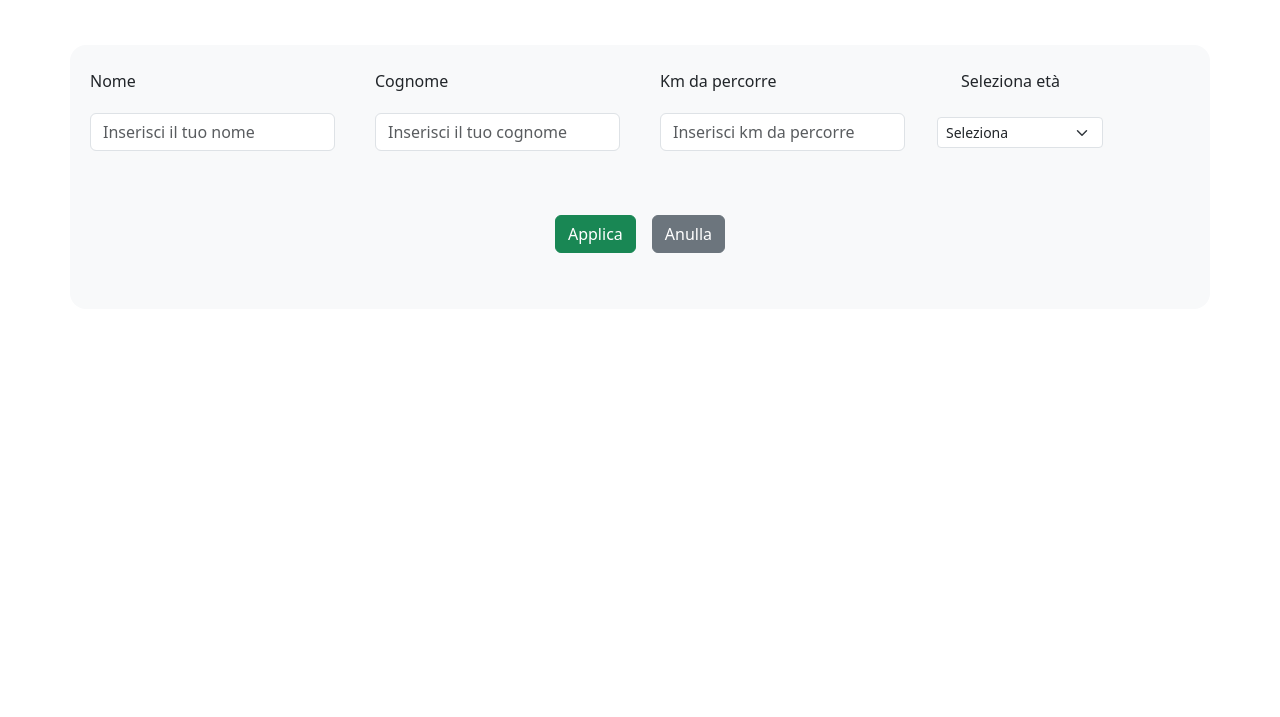
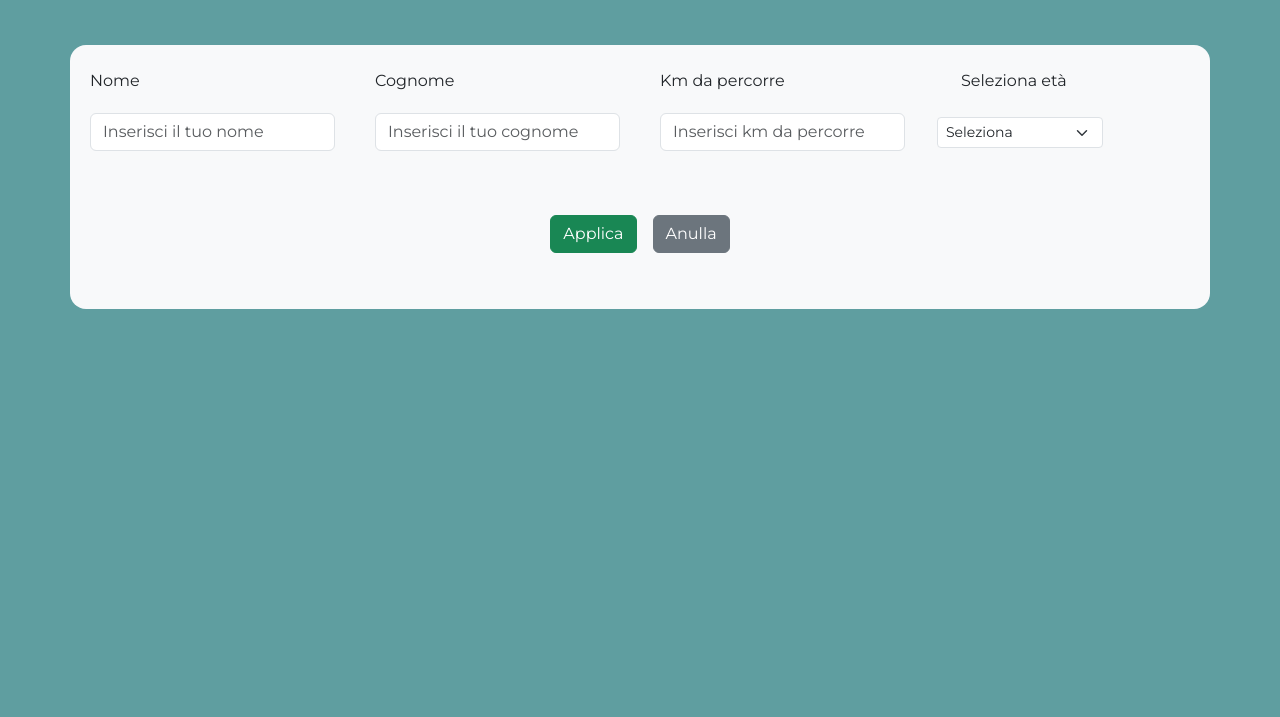
Before and after one commit to itsjackie00/js-biglietto-treno-form, a plain HTML site: page index.html in a window 1280 px wide. Shown: the part 83-800 px from the top of the page. Drawn offline with nearby package versions, Linux system fonts and the light colour scheme.

Commit message:
added font

```diff
--- a/css/style.css
+++ b/css/style.css
@@ -1,4 +1,12 @@
 /* my utilities */
 .jw-debug{
-    border: 1px solid black;
+    border: 2px solid black;
 }
+body{
+    font-family: "Montserrat", sans-serif;
+}
+.wrapper{
+    height: 100vh;
+    background-color: cadetblue;
+    overflow: hidden;
+}
```
